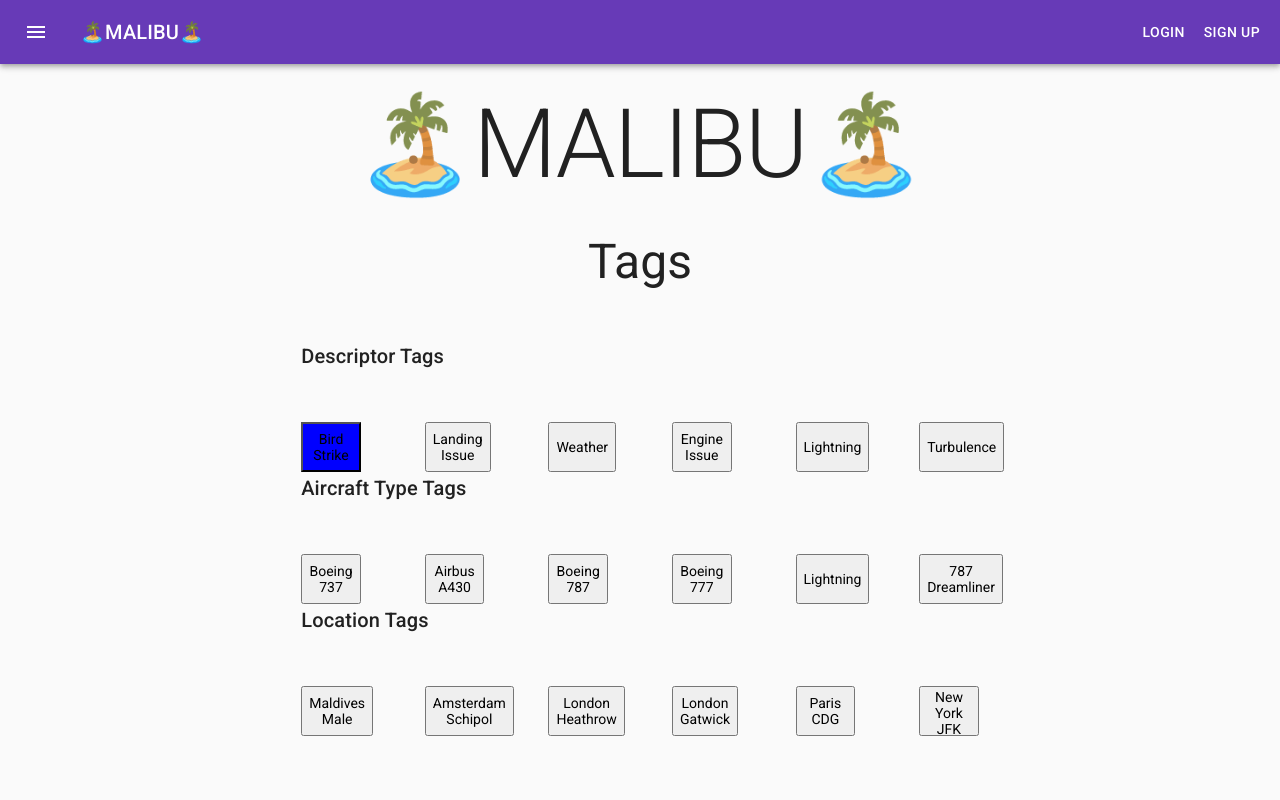
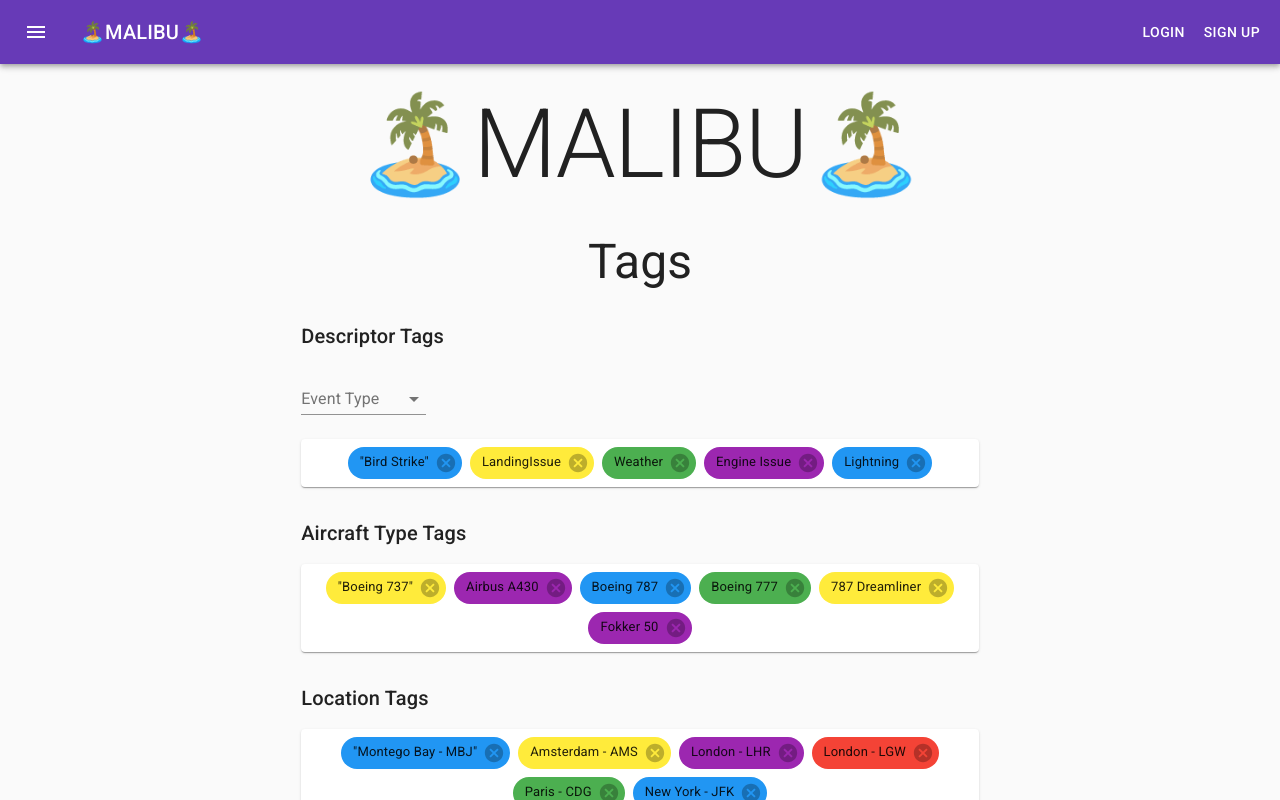
Before and after one commit to stujohnstone/hackathon, a React app: page /tags in a window 1280 px wide. Built offline with nearby package versions, Linux system fonts and the light colour scheme.

Commit message:
tags page music and other stuff

```diff
--- /dev/null
+++ b/src/components/AircraftChips.js
@@ -0,0 +1,60 @@
+import React from 'react';
+import { makeStyles } from '@material-ui/core/styles';
+import Chip from '@material-ui/core/Chip';
+import Paper from '@material-ui/core/Paper';
+import TagFacesIcon from '@material-ui/icons/TagFaces';
+
+const useStyles = makeStyles(theme => ({
+    root: {
+        display: 'flex',
+        justifyContent: 'center',
+        flexWrap: 'wrap',
+        padding: theme.spacing(0.5),
+    },
+    chip: {
+        margin: theme.spacing(0.5),
+    },
+}));
+
+ function AircraftChips(props) {
+    const classes = useStyles();
+    const [chipData, setChipData] = React.useState([
+        { key: 0, label: '"Boeing 737"',color: '#ffeb3b' },
+        { key: 1, label: 'Airbus A430' , color: '#9c27b0' },
+        { key: 2, label: 'Boeing 787' , color: '#2196f3' },
+        { key: 3, label: 'Boeing 777' , color: '#4caf50' },
+        { key: 4, label: '787 Dreamliner', color: '#ffeb3b' },
+        { key: 5, label: 'Fokker 50' , color: '#9c27b0' },
+
+    ]);
+
+
+    const handleDelete = chipToDelete => () => {
+        setChipData(chips => chips.filter(chip => chip.key !== chipToDelete.key));
+    };
+
+    return (
+        <Paper className={classes.root}>
+            {chipData.map(data => {
+                let icon;
+
+                if (data.label === 'React') {
+                    icon = <TagFacesIcon />;
+                }
+
+                return (
+                    <Chip
+                        style={{background: data.color}}
+                        key={data.key}
+                        icon={icon}
+                        label={data.label}
+                        onDelete={data.label === 'React' ? undefined : handleDelete(data)}
+                        className={classes.chip}
+                    />
+                );
+            })}
+        </Paper>
+    );
+
+}
+export default AircraftChips;
--- a/src/components/AutoCompleteSelectCountries.js
+++ b/src/components/AutoCompleteSelectCountries.js
@@ -65,6 +65,18 @@ const countries = [
     { code: 'LHR', label: 'London Heathrow' },
     { code: 'LGW', label: 'London Gatwick' },
     { code: 'CDG', label: 'Paris' },
-    { code: 'SFA', label: 'San Francisco' },
+    { code: 'SFO', label: 'San Francisco' },
+    { code: 'JFK', label: 'New York' },
+    { code: 'MOW', label: 'Moscow'},
+    { code: 'STO', label: 'Stockholm' },
+    { code: 'SEL', label: 'Seoul' },
+    { code: 'TYO', label: 'Tokyo' },
+    { code: 'BER', label: 'Berlin' },
+    { code: 'MIL', label: 'Milan' },
+    { code: 'ATL', label: 'Atlanta'},
+    { code: 'MBJ', label: 'Montego Bay' },
+    { code: 'CWL', label: 'Cardiff' },
+    { code: 'BRS', label: 'Bristol' },
+    { code: 'SOU', label: 'Southampton' },
 
 ];
--- /dev/null
+++ b/src/components/DescriptorChips.js
@@ -0,0 +1,60 @@
+import React from 'react';
+import { makeStyles } from '@material-ui/core/styles';
+import Chip from '@material-ui/core/Chip';
+import Paper from '@material-ui/core/Paper';
+import TagFacesIcon from '@material-ui/icons/TagFaces';
+
+const useStyles = makeStyles(theme => ({
+    root: {
+        display: 'flex',
+        justifyContent: 'center',
+        flexWrap: 'wrap',
+        padding: theme.spacing(0.5),
+    },
+    chip: {
+        margin: theme.spacing(0.5),
+    },
+}));
+
+ function DescriptorChips(props) {
+    const classes = useStyles();
+    const [chipData, setChipData] = React.useState([
+        { key: 0, label: '"Bird Strike"', color: '#2196f3'  },
+        { key: 1, label: 'LandingIssue' ,color: '#ffeb3b' },
+        { key: 2, label: 'Weather' , color: '#4caf50' },
+        { key: 3, label: 'Engine Issue' , color: '#9c27b0' },
+        { key: 4, label: 'Lightning' , color: '#2196f3' },
+
+
+    ]);
+
+
+    const handleDelete = chipToDelete => () => {
+        setChipData(chips => chips.filter(chip => chip.key !== chipToDelete.key));
+    };
+
+    return (
+        <Paper className={classes.root}>
+            {chipData.map(data => {
+                let icon;
+
+                if (data.label === 'React') {
+                    icon = <TagFacesIcon />;
+                }
+
+                return (
+                    <Chip
+                        style={{background: data.color}}
+                        key={data.key}
+                        icon={icon}
+                        label={data.label}
+                        onDelete={data.label === 'React' ? undefined : handleDelete(data)}
+                        className={classes.chip}
+                    />
+                );
+            })}
+        </Paper>
+    );
+
+}
+export default DescriptorChips;
--- /dev/null
+++ b/src/components/LocationChips.js
@@ -0,0 +1,80 @@
+import React from 'react';
+import { makeStyles } from '@material-ui/core/styles';
+import Chip from '@material-ui/core/Chip';
+import Paper from '@material-ui/core/Paper';
+import TagFacesIcon from '@material-ui/icons/TagFaces';
+import {blue} from "@material-ui/core/colors";
+
+const useStyles = makeStyles(theme => ({
+    root: {
+        display: 'flex',
+        justifyContent: 'center',
+        flexWrap: 'wrap',
+        padding: theme.spacing(0.5),
+    },
+    chip: {
+        margin: theme.spacing(0.5),
+        backgroundColor:blue
+    },
+}));
+
+ function LocationChips(props) {
+    const classes = useStyles();
+    const [chipData, setChipData] = React.useState([
+        { key: 0, label: '"Montego Bay - MBJ"', color: '#2196f3' },
+        { key: 1, label: 'Amsterdam - AMS', color: '#ffeb3b' },
+        { key: 2, label: 'London - LHR', color: '#9c27b0' },
+        { key: 3, label: 'London - LGW', color: '#f44336' },
+        { key: 4, label: 'Paris - CDG', color: '#4caf50' },
+        { key: 5, label: 'New York - JFK', color: '#2196f3' },
+
+    ]);
+
+
+    const handleDelete = chipToDelete => () => {
+        setChipData(chips => chips.filter(chip => chip.key !== chipToDelete.key));
+    };
+
+    return (
+        <Paper className={classes.root}>
+            {chipData.map(data => {
+                let icon;
+
+                if (data.label === 'React') {
+                    icon = <TagFacesIcon />;
+                }
+
+                return (
+                    <Chip
+                        style={{background: data.color}}
+                        key={data.key}
+                        icon={icon}
+                        label={data.label}
+                        onDelete={data.label === 'React' ? undefined : handleDelete(data)}
+                        className={classes.chip}
+                    />
+                );
+            })}
+        </Paper>
+    );
+
+    const getColour = () =>{
+        const min = 1;
+        const max = 100;
+        const rand = min + Math.random() * (max - min);
+    console.log(rand);
+        if(rand < 30 ){
+            return '#2196f3'
+        }
+
+        if ( rand< 60){
+            return '#4caf50'
+        }
+
+        if(rand < 75 ){
+            return '#9c27b0'
+        }
+    }
+
+}
+export default LocationChips;
--- a/src/components/Tags.js
+++ b/src/components/Tags.js
@@ -3,8 +3,16 @@ import Grid from '@material-ui/core/Grid';
 import { withStyles } from "@material-ui/core/styles";
 import MalibuLogo from "./MailbuLogo";
 import Typography from "@material-ui/core/Typography";
-import {blue, purple} from "@material-ui/core/colors";
+import {blue, green, purple, red, yellow} from "@material-ui/core/colors";
 import Switch from "@material-ui/core/Switch";
+import FormControlLabel from "@material-ui/core/FormControlLabel";
+import {Select} from "@material-ui/core";
+import FormControl from "@material-ui/core/FormControl";
+import InputLabel from "@material-ui/core/InputLabel";
+import DescriptorChips from "./DescriptorChips";
+import AircraftChips from "./AircraftChips";
+import LocationChips from "./LocationChips";
+
 
 const styles = theme => ({
 
@@ -29,7 +37,8 @@ const styles = theme => ({
         textAlign: 'center'
     },
     titletext:{
-        marginBottom:'50px'
+        marginBottom:'15px',
+        marginTop:'30px'
     },
     button:{
         height:'50px'
@@ -55,12 +64,111 @@ const PurpleSwitch = withStyles({
     track: {},
 })(Switch);
 
+const GreenSwitch = withStyles({
+    switchBase: {
+        color: green[300],
+        '&$checked': {
+            color: green[500],
+        },
+        '&$checked + $track': {
+            backgroundColor: green[500],
+        },
+    },
+    checked: {},
+    track: {},
+})(Switch);
+
+const RedSwitch = withStyles({
+    switchBase: {
+        color: red[300],
+        '&$checked': {
+            color: red[500],
+        },
+        '&$checked + $track': {
+            backgroundColor: red[500],
+        },
+    },
+    checked: {},
+    track: {},
+})(Switch);
+
+const YellowSwitch = withStyles({
+    switchBase: {
+        color: yellow[300],
+        '&$checked': {
+            color: yellow[500],
+        },
+        '&$checked + $track': {
+            backgroundColor: yellow[500],
+        },
+    },
+    checked: {},
+    track: {},
+})(Switch);
+
+const BlueSwitch = withStyles({
+    switchBase: {
+        color: blue[300],
+        '&$checked': {
+            color: blue[500],
+        },
+        '&$checked + $track': {
+            backgroundColor: blue[500],
+        },
+    },
+    checked: {},
+    track: {},
+})(Switch);
+
 
 function Tags(props){
     const { classes} = props
     var btnStyle = {
         backgroundColor: 'blue'
     }
+
+    var  descriptorList = new Array();
+    const [descriptor, setDescriptor] = React.useState('');
+    const [state, setState] = React.useState({
+        checkedA: true,
+        checkedB: true,
+        checkedC: true,
+        checkedD: true,
+        checkedE: true,
+        checkedF: true,
+        checkedG: true,
+        checkedH: true,
+        checkedI: true,
+        checkedJ: true,
+        checkedK: true,
+        checkedL: true,
+        checkedM: true,
+        checkedN: true,
+        checkedO: true,
+        checkedP: true,
+        checkedQ: true,
+        checkedR: true,
+    });
+
+    const handleChange = name => event => {
+        setState({ ...state, [name]: event.target.checked });
+    };
+
+    const handleSelectionbox = event => {
+        setDescriptor(event.target.value);
+    }
+
+    const descriptorArray = ()  =>{
+        var list  = new Array()
+        list.push("Bird Strike")
+        list.push("LandingIssue");
+        list.push("Weather");
+        list.push("Engine Issue");
+        list.push("Lightning");
+
+        return list;
+    }
+
     return (
         <React.Fragment>
             <div className={classes.layout}>
@@ -79,45 +187,47 @@ function Tags(props){
                                 variant="h6"
                                 align="left"
                                 color="textPrimary"
-                                gutterBottom={true}
 
                     >
                         Descriptor Tags
                     </Typography>
 
                 </Grid>
-                <Grid container spacing={8}>
-                    <Grid item xs={2}>
-                        <button className={classes.button}
-                                style={btnStyle}
+                <Grid container spacing={3}>
+                <Grid item xs={12}>
+
+                    <FormControl className={classes.formControl}>
+                        <InputLabel htmlFor="age-native-simple">Event Type</InputLabel>
+                        <Select
+                            native
+                            value={descriptor}
+                            id={"selectbox"}
+                            autoWidth={false}
+                            className={classes.MuiSelect}
+                            onChange={handleSelectionbox}
+                            inputProps={{
+                                name: 'Descriptors',
+                                id: 'descriptor-select',
+                            }}
+                            menuStyle={{
+                                marginTop: 10,
+
+                                width: "100%"
+                            }}
                         >
-                            Bird Strike
-                        </button>
-                    </Grid>
-                    <Grid item xs={2}>
-                        <button className={classes.button}>
-                            Landing Issue
-                        </button>
-                    </Grid>
-                    <Grid item xs={2}>
-                        <button className={classes.button}>
-                            Weather
-                        </button>
-                    </Grid>
-                    <Grid item xs={2}>
-                        <button className={classes.button}>
-                            Engine Issue
-                        </button>
-                    </Grid>
-                    <Grid item xs={2}>
-                        <button className={classes.button}>
-                        Lightning
-                    </button>
-                    </Grid>
-                    <Grid item xs={2}>
-                        <button className={classes.button}>
-                            Turbulence
-                        </button>
+                            <option value=""/>
+                            <em>None</em>
+                            <option value={1}>Bird Strike</option>
+                            <option value={2}>Turbulence</option>
+                            <option value={3}>Weather</option>
+                            <option value={4}>Engine Issue</option>
+                            <option value={5}>Landing Issue</option>
+                        </Select>
+                    </FormControl>
+
+                </Grid>
+                    <Grid item xs={12}>
+                        <DescriptorChips data={descriptorArray()}/>
                     </Grid>
                 </Grid>
                 <Grid item xs={12}>
@@ -132,37 +242,8 @@ function Tags(props){
                     </Typography>
 
                 </Grid>
-                <Grid container spacing={8}>
-                    <Grid item xs={2}>
-                        <button className={classes.button}>
-                           Boeing 737
-                        </button>
-                    </Grid>
-                    <Grid item xs={2}>
-                        <button className={classes.button}>
-                            Airbus A430
-                        </button>
-                    </Grid>
-                    <Grid item xs={2}>
-                        <button className={classes.button}>
-                            Boeing 787
-                        </button>
-                    </Grid>
-                    <Grid item xs={2}>
-                        <button className={classes.button}>
-                            Boeing 777
-                        </button>
-                    </Grid>
-                    <Grid item xs={2}>
-                        <button className={classes.button}>
-                            Lightning
-                        </button>
-                    </Grid>
-                    <Grid item xs={2}>
-                        <button className={classes.button}>
-                             787 Dreamliner
-                        </button>
-                    </Grid>
+                <Grid>
+                    <AircraftChips/>
                 </Grid>
                 <Grid item xs={12}>
                     <Typography className={classes.titletext}
@@ -174,39 +255,10 @@ function Tags(props){
                     >
                         Location Tags
                     </Typography>
+<Grid item xs={12}>
+    <LocationChips/>
+</Grid>
 
-                </Grid>
-                <Grid container spacing={8}>
-                    <Grid item xs={2}>
-                        <button className={classes.button}>
-                            Maldives Male
-                        </button>
-                    </Grid>
-                    <Grid item xs={2}>
-                        <button className={classes.button}>
-                            Amsterdam Schipol
-                        </button>
-                    </Grid>
-                    <Grid item xs={2}>
-                        <button className={classes.button}>
-                           London Heathrow
-                        </button>
-                    </Grid>
-                    <Grid item xs={2}>
-                        <button className={classes.button}>
-                            London Gatwick
-                        </button>
-                    </Grid>
-                    <Grid item xs={2}>
-                        <button className={classes.button}>
-                            Paris CDG
-                        </button>
-                    </Grid>
-                    <Grid item xs={2}>
-                        <button className={classes.button}>
-                            New York JFK
-                        </button>
-                    </Grid>
                 </Grid>
 
             </div>
@@ -215,6 +267,8 @@ function Tags(props){
     )
 
 
+
 }
 
+
 export default withStyles(styles)(Tags);
--- a/src/pages/LandingPage.js
+++ b/src/pages/LandingPage.js
@@ -8,6 +8,7 @@ import HeroUnit from "../components/HeroUnit";
 import ExamplePost from "../components/ExamplePost";
 import Map from "../components/Map";
 import Typography from "@material-ui/core/Typography";
+import MusicPlayer from "../components/MusicPlayer";
 
 const styles = theme => ({
   root: {
@@ -28,6 +29,7 @@ function LandingPage(props) {
             <Grid item xs={12}>
                 <HeroUnit />
             </Grid>
+
             <Grid item xs={6}>
                 <ExamplePost></ExamplePost>
             </Grid>
@@ -53,6 +55,7 @@ function frontPage(props){
       <React.Fragment>
         <NavMain>
           <div className={classes.root}>
+              <MusicPlayer/>
 
               <HeroUnit/>
           </div>
```
Also changed, not shown: src/components/Map.js (+1 -26 lines), src/components/MusicPlayer.js (added, +23 -0 lines).
